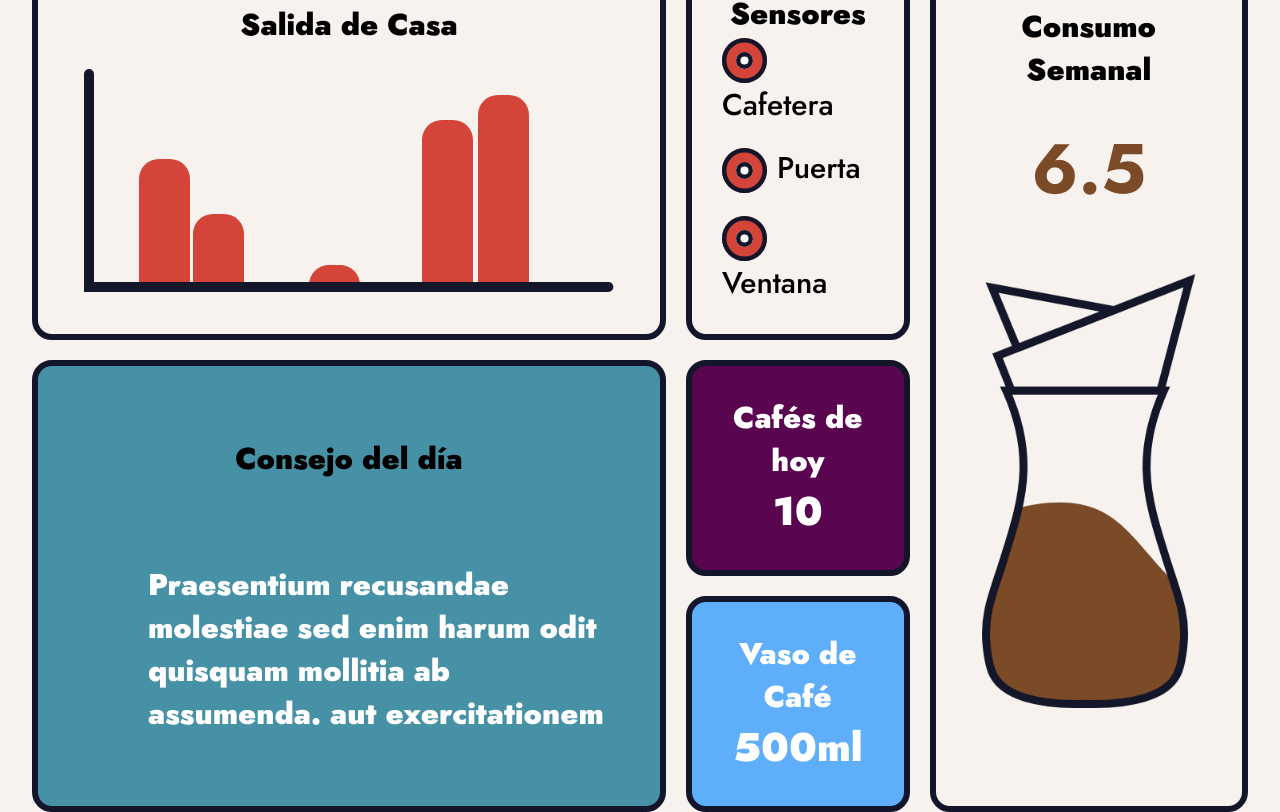
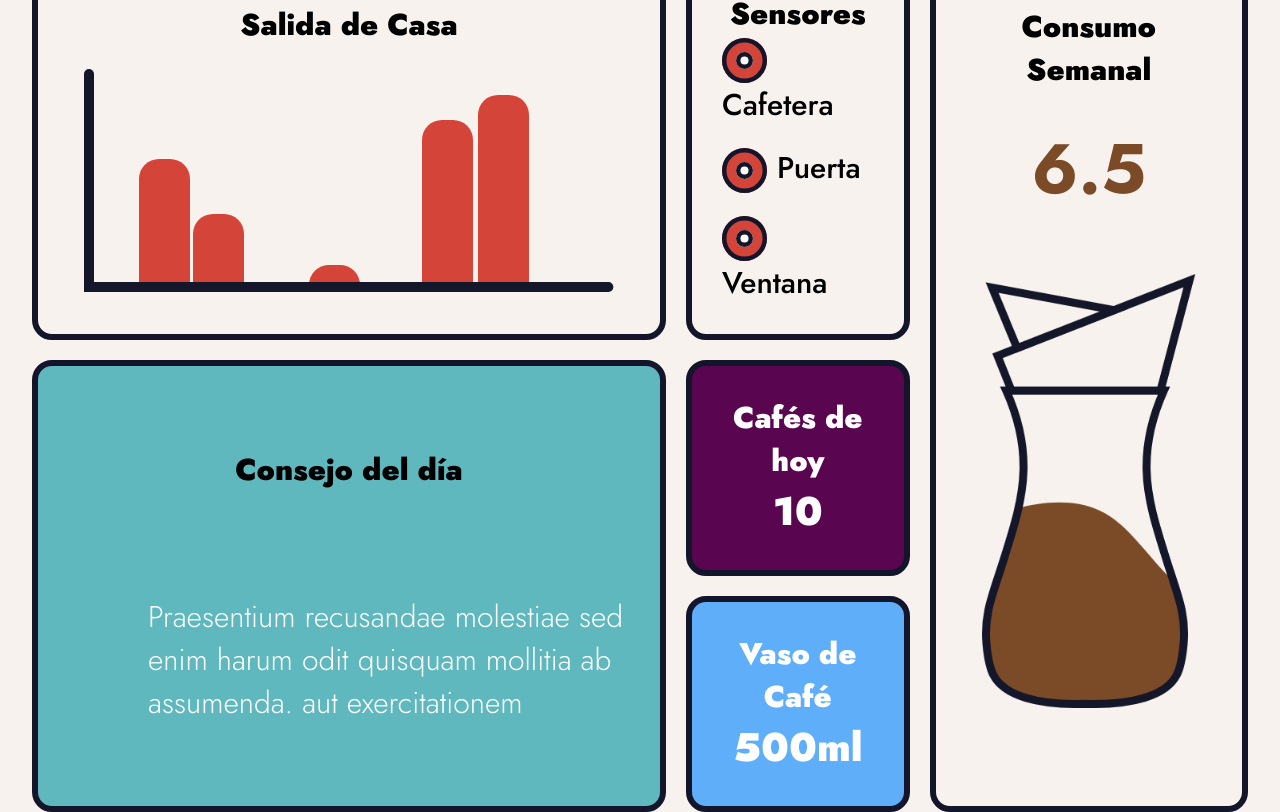
Before and after one commit to juanjosalco/Coffe_Tracker_IoT, a React (Create React App) app in the folder coffee-tracker/: page /dashboard in a window 1280 px wide. Shown: the part 232-1044 px from the top of the page. Built offline with nearby package versions, Linux system fonts and the light colour scheme.

Commit message:
Changes in user

```diff
--- a/coffee-tracker/src/CSS/user.css
+++ b/coffee-tracker/src/CSS/user.css
@@ -81,19 +81,19 @@
 
 .sleep{
     grid-area: d;
-    background-color: #4691a6;
+    background-color: #5eb8be;
 }
 
 .sleep section{
     display: flex;
     justify-content: space-around;
-    align-items: center;
+    align-items: left;
 }
 
 .sleep section p{
     margin-left: 8rem;
     font-size: 3rem;
-    font-weight: 900;
+    font-weight: lighter;
     color: #ffffff;
 }
 
```
